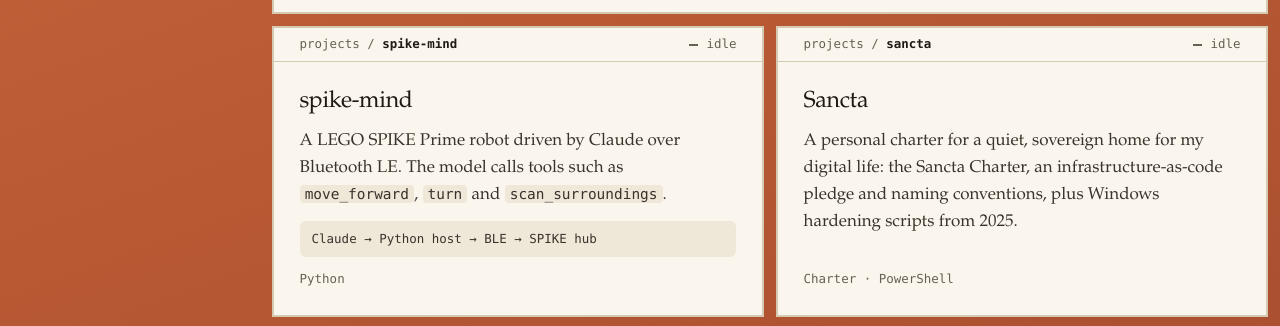
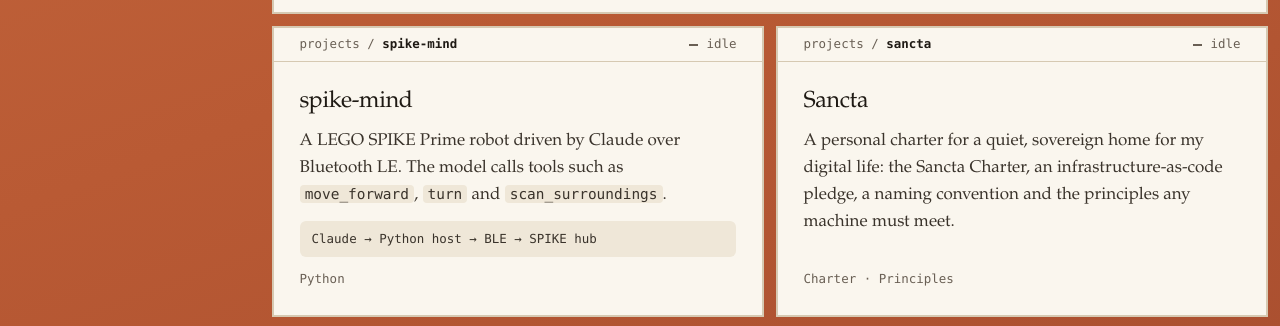
Before and after one commit to alexandru-savinov/alexandru-savinov.github.io, a plain HTML site: page index.html in a window 1280 px wide. Shown: the part 1080-1406 px from the top of the page. Drawn offline with Linux system fonts and the light colour scheme.

Commit message:
Sancta card: reglementation only
Co-Authored-By: Claude Opus 5.5 <noreply@anthropic.com>
Claude-Session: https://claude.ai/code/session_01NKoFjdpW8y9giRwvRb4fgB

```diff
--- a/index.html
+++ b/index.html
@@ -140,8 +140,8 @@
       <article class="tile card" id="sancta">
         <p class="ph"><span class="pp">projects / <b>sancta</b></span><span class="ps"><i class="st st-idle" aria-hidden="true"></i>idle</span></p>
         <h3><a href="https://github.com/alexandru-savinov/Sancta">Sancta</a></h3>
-        <p>A personal charter for a quiet, sovereign home for my digital life: the Sancta Charter, an infrastructure-as-code pledge and naming conventions, plus Windows hardening scripts from 2025.</p>
-        <p class="meta">Charter · PowerShell</p>
+        <p>A personal charter for a quiet, sovereign home for my digital life: the Sancta Charter, an infrastructure-as-code pledge, a naming convention and the principles any machine must meet.</p>
+        <p class="meta">Charter · Principles</p>
       </article>
 
       <article class="tile card slot" id="slot">
```
